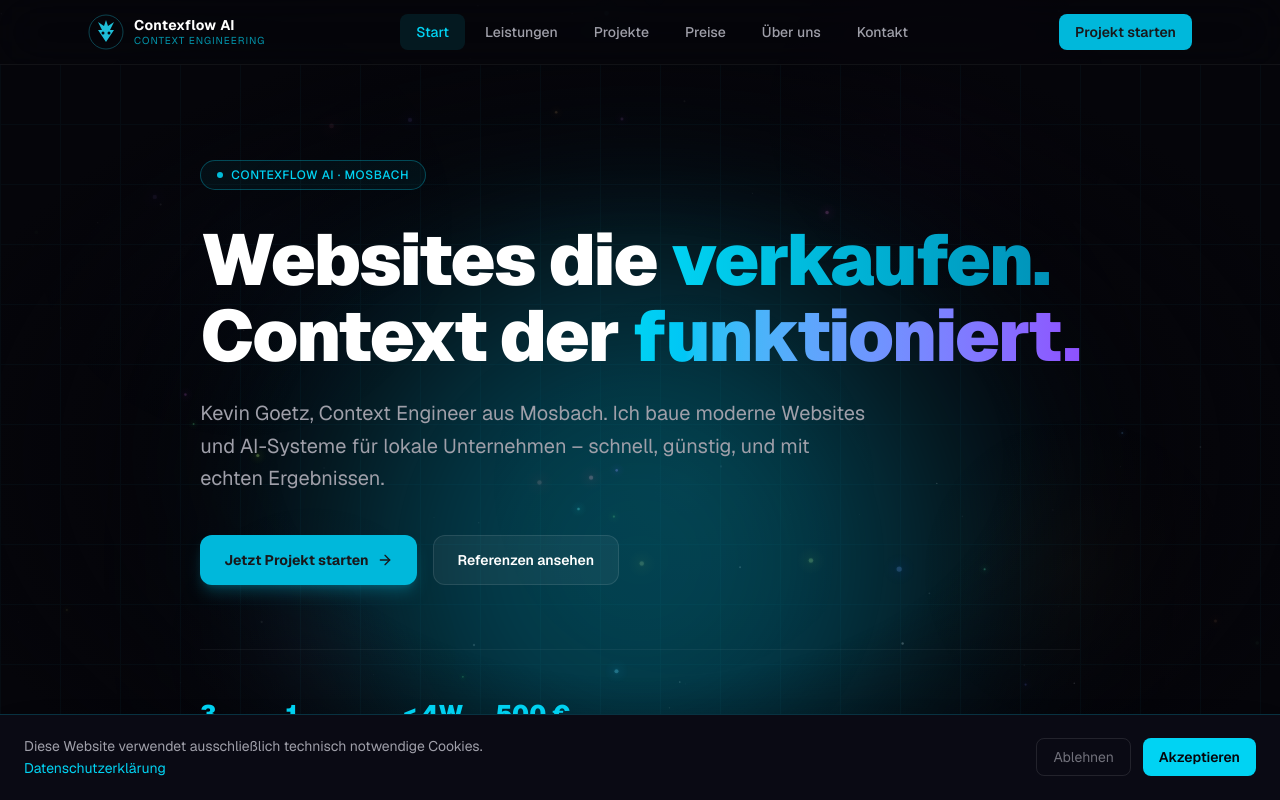
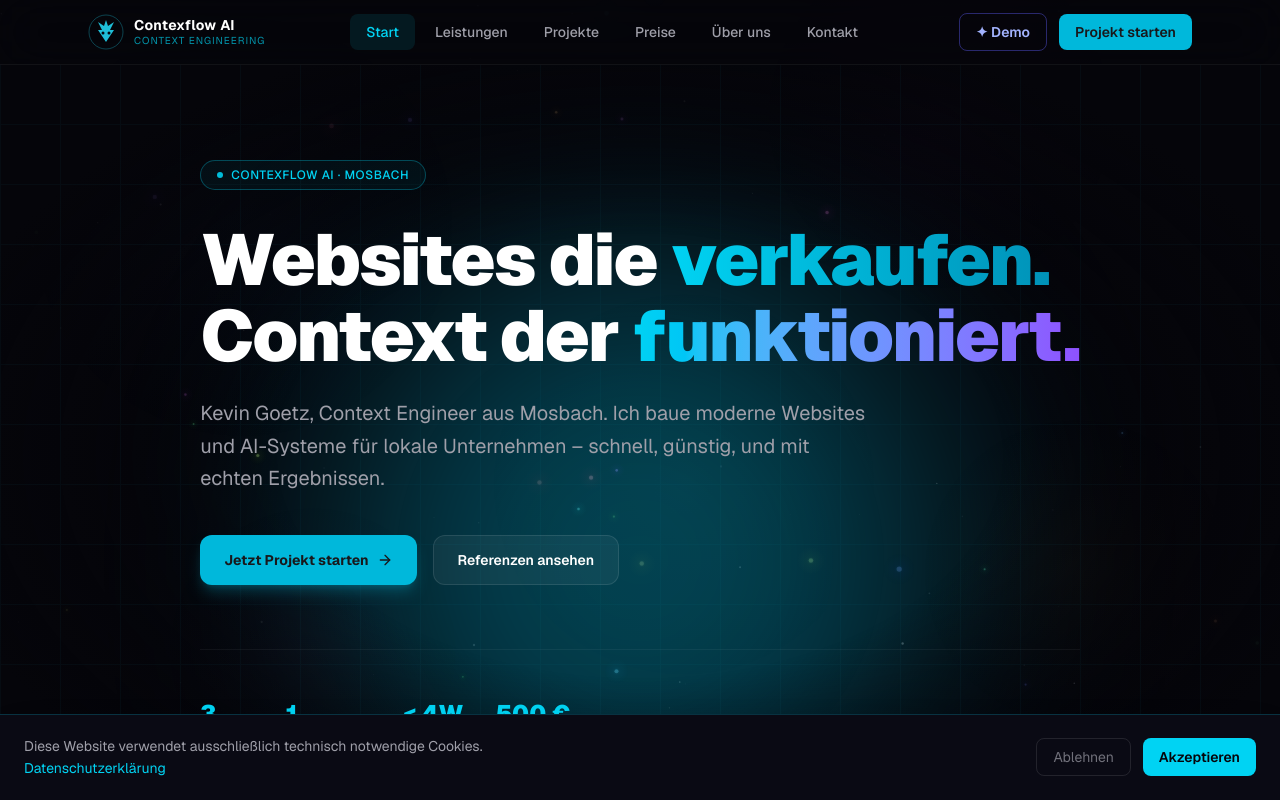
Before and after one commit to kevingoetzsysteminjur-del/Contexflow-ai, a Next.js app: page / in a window 1280 px wide. Shown: the top 800 px of the page. Built offline with nearby package versions, Linux system fonts and the light colour scheme.

Commit message:
Demo Button in Navbar hinzugefuegt

```diff
--- a/components/Navbar.tsx
+++ b/components/Navbar.tsx
@@ -53,6 +53,12 @@ export default function Navbar() {
         {/* CTA + Mobile Toggle */}
         <div className="flex items-center gap-3">
           <Link
+            href="/demo"
+            className="hidden md:inline-flex px-4 py-2 rounded-lg border border-indigo-500/40 text-indigo-300 hover:bg-indigo-500/10 hover:border-indigo-400 font-semibold text-sm transition-all"
+          >
+            ✦ Demo
+          </Link>
+          <Link
             href="/kontakt"
             className="hidden md:inline-flex px-4 py-2 rounded-lg bg-cyan-500 hover:bg-cyan-400 text-zinc-900 font-semibold text-sm transition-colors"
           >
@@ -81,9 +87,16 @@ export default function Navbar() {
             </Link>
           ))}
           <Link
+            href="/demo"
+            onClick={() => setOpen(false)}
+            className="block mt-3 px-4 py-2.5 rounded-lg border border-indigo-500/40 text-indigo-300 font-semibold text-sm text-center"
+          >
+            ✦ Demo
+          </Link>
+          <Link
             href="/kontakt"
             onClick={() => setOpen(false)}
-            className="block mt-3 px-4 py-2.5 rounded-lg bg-cyan-500 text-zinc-900 font-semibold text-sm text-center"
+            className="block mt-2 px-4 py-2.5 rounded-lg bg-cyan-500 text-zinc-900 font-semibold text-sm text-center"
           >
             Projekt starten
           </Link>
```
